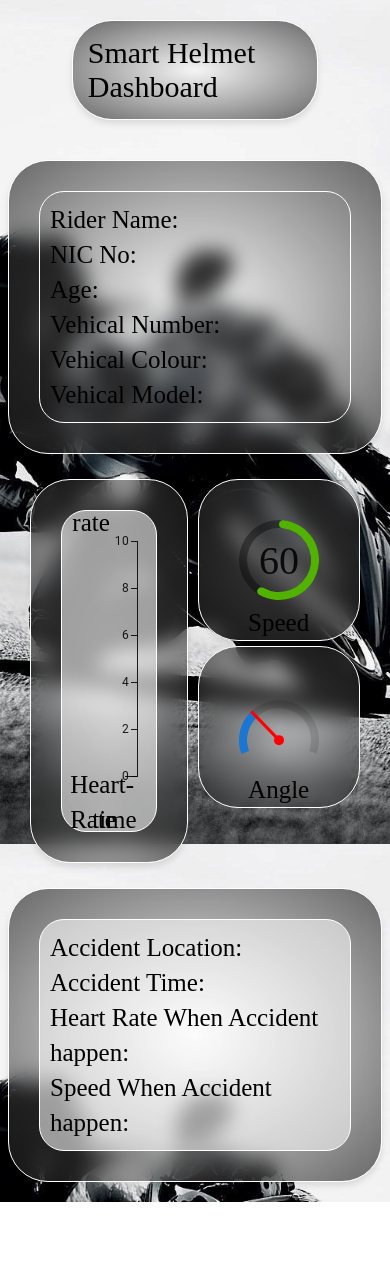
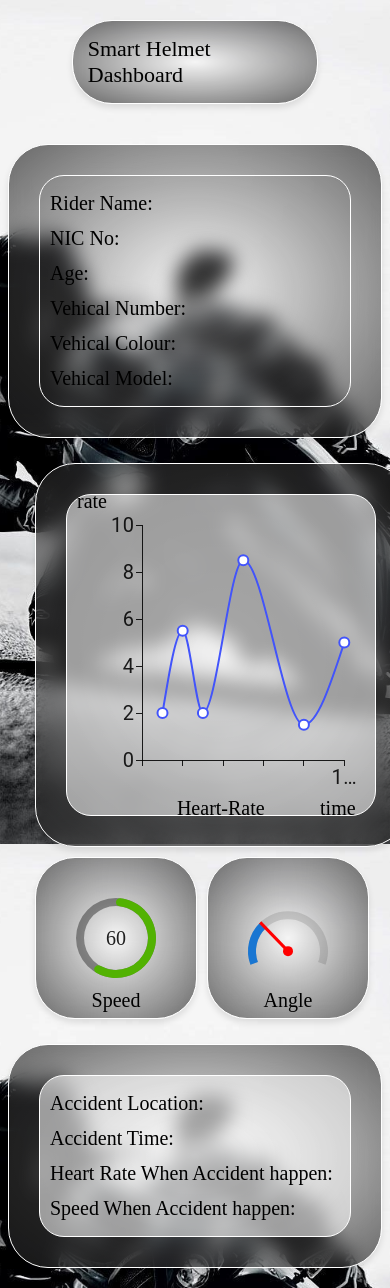
Before and after one commit to uvindusl/HNDSE-IOT-CW-2025, a React (Vite) app in the folder Smart-Helmet-WebSite/: page / in a window 390 px wide. Before the commit the page ends 1202 px from the top, so only its background shows below. Built offline with nearby package versions, Linux system fonts and the light colour scheme; a web font is replaced by a local one.

Commit message:
made the website slitly responsive

```diff
--- a/Smart-Helmet-WebSite/src/App.jsx
+++ b/Smart-Helmet-WebSite/src/App.jsx
@@ -13,7 +13,7 @@ function App() {
       <RiderDetailsCard />
       <div className="graph-container">
         <HeartBeatLineChart />
-        <div>
+        <div className="meter-container">
           <SpeedMeter />
           <AngleMeter />
         </div>
--- a/Smart-Helmet-WebSite/src/css/App.css
+++ b/Smart-Helmet-WebSite/src/css/App.css
@@ -163,3 +163,28 @@
   line-height: 35px;
   margin: 5px;
 }
+
+/*responsive*/
+
+@media (max-width: 800px) {
+  * {
+    font-size: 20px;
+  }
+  .name {
+    font-size: 22px;
+  }
+  .graph-container {
+    width: fit-content;
+    display: flex;
+    flex-direction: column;
+    padding: 0 40px 0 30px;
+  }
+
+  .heart-beat-container {
+    width: 90%;
+  }
+
+  .meter-container {
+    display: flex;
+  }
+}
```
